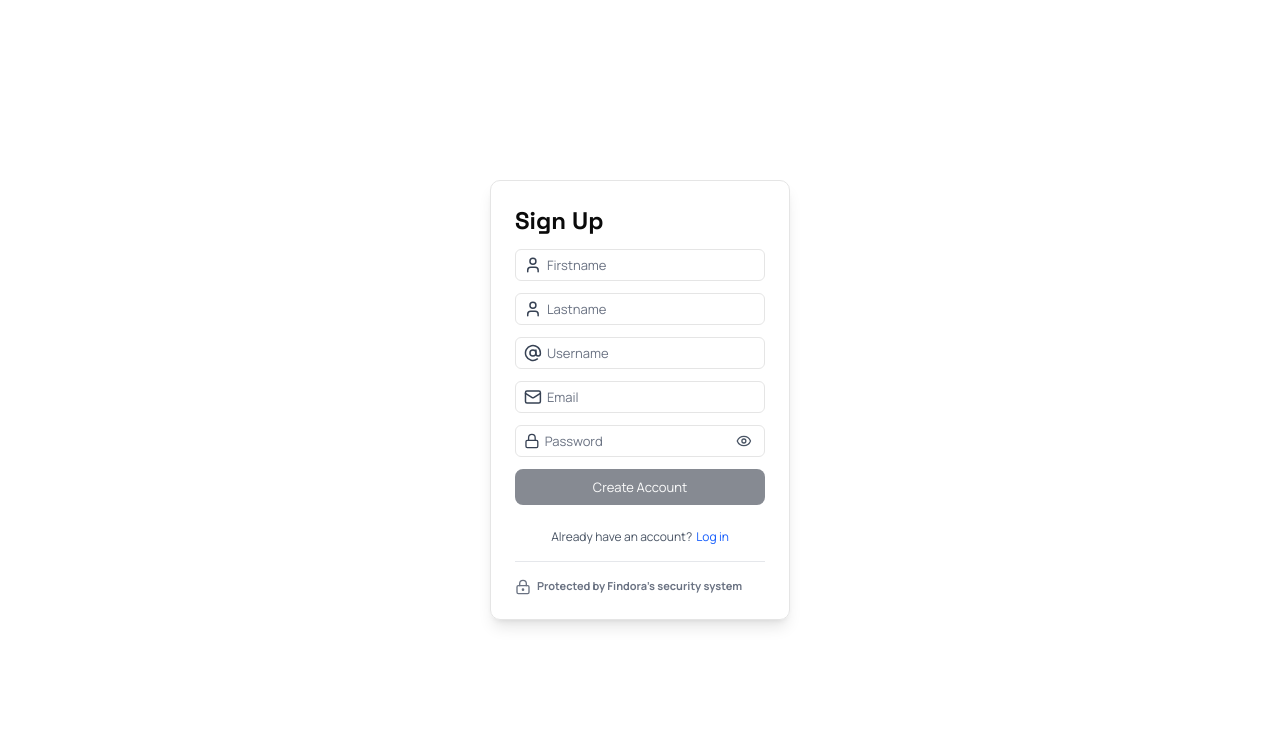
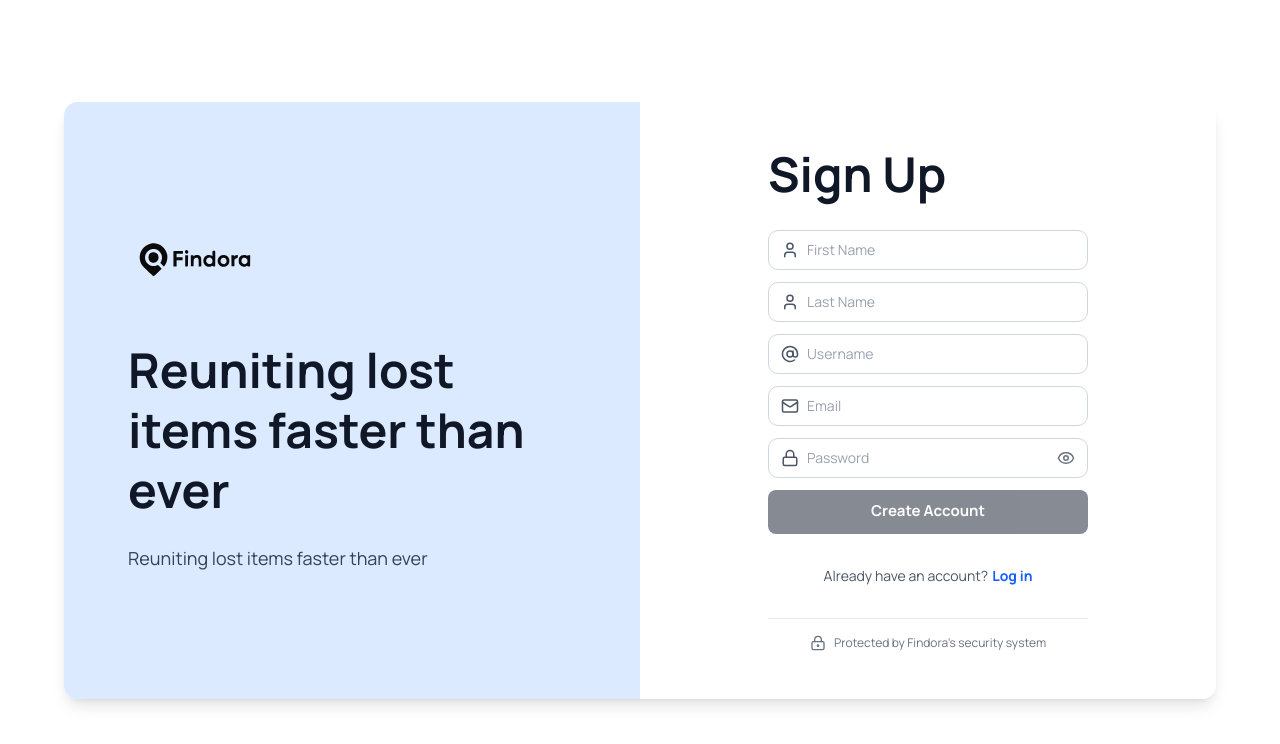
Before and after one commit to Searcher06/Findora, a React (Vite) app in the folder client/: page /signup in a window 1280 px wide. Shown: the top 744 px of the page. Built offline with nearby package versions, Linux system fonts and the light colour scheme.

Commit message:
Enhance SignUp page layout and responsiveness: update styles, add logo, and improve form structure

```diff
--- a/client/src/features/authentication/components/InputField.jsx
+++ b/client/src/features/authentication/components/InputField.jsx
@@ -1,15 +1,17 @@
 import * as Link from "lucide-react";
 import { useState } from "react";
 import { EyeOff, Eye } from "lucide-react";
+
 const InputField = ({ icon, type, placeholder, value, onChange, disabled }) => {
   const [show, setShow] = useState(false);
   const LucideIcon = Link[icon];
+
   return (
-    <div className="w-full h-8 border rounded-sm flex items-center">
-      <LucideIcon size={20} className={"ml-2 text-gray-700"} />
+    <div className="w-full h-9 sm:h-10 border border-gray-300 rounded-lg flex items-center px-3 focus-within:border-blue-500 focus-within:ring-1 focus-within:ring-blue-500 transition-all">
+      <LucideIcon size={18} className={"text-gray-600 flex-shrink-0"} />
       <input
         type={`${type == "password" && show == true ? "text" : type}`}
-        className="w-full h-full outline-0 pl-[5px] placeholder-gray-500"
+        className="w-full h-full outline-0 ml-2 text-sm placeholder-gray-400 bg-transparent"
         placeholder={`${placeholder}`}
         value={value}
         onChange={onChange}
@@ -17,14 +19,14 @@ const InputField = ({ icon, type, placeholder, value, onChange, disabled }) => {
       />
       {type == "password" && show == false ? (
         <Eye
-          size={20}
-          className="mr-3 cursor-pointer text-gray-600"
+          size={18}
+          className="ml-2 cursor-pointer text-gray-500 flex-shrink-0 hover:text-gray-700 transition-colors"
           onClick={() => setShow((prev) => !prev)}
         />
       ) : type == "password" && show == true ? (
         <EyeOff
-          size={20}
-          className="mr-3 cursor-pointer text-gray-700"
+          size={18}
+          className="ml-2 cursor-pointer text-gray-600 flex-shrink-0 hover:text-gray-800 transition-colors"
           onClick={() => setShow((prev) => !prev)}
         />
       ) : null}
--- a/client/src/features/authentication/components/InputFieldsContainer.jsx
+++ b/client/src/features/authentication/components/InputFieldsContainer.jsx
@@ -1,6 +1,8 @@
 const InputFieldsContainer = ({ children }) => {
   return (
-    <div className="text-[13px] font-sans flex flex-col gap-3">{children}</div>
+    <div className="text-[13px] font-sans flex flex-col gap-3 w-full">
+      {children}
+    </div>
   );
 };
 
--- a/client/src/features/authentication/pages/SignUp.jsx
+++ b/client/src/features/authentication/pages/SignUp.jsx
@@ -9,6 +9,7 @@ import { validateEmail } from "@/utils/validateEmail";
 import { textValidator } from "@/utils/textValidator";
 import { Spinner } from "@/components/ui/spinner";
 import { useAuthStore } from "@/store/useAuthStore";
+import { Logo } from "../../../components/logo";
 
 export const SignUpPage = () => {
   const navigate = useNavigate();
@@ -94,25 +95,33 @@ export const SignUpPage = () => {
       });
     }
   };
+
   return (
-    <div className="min-h-screen w-full flex justify-center items-center">
-      <div className="flex border w-75 shadow-lg rounded-lg">
-        <div id="left" className="hidden">
-          Left
+    <div className="min-h-screen w-full bg-white flex justify-center items-center py-8 sm:py-12">
+      {/* Mobile & Tablet Layout (< lg) */}
+      <div className="lg:hidden w-full max-w-xs sm:max-w-sm px-4 sm:px-6">
+        {/* Logo */}
+        <div className="mb-8">
+          <Logo className="h-26 w-auto" />
         </div>
-        <div id="right" className="w-full">
+
+        {/* Title */}
+        <h1 className="text-3xl sm:text-4xl font-bold text-gray-900 mb-8">
+          Sign Up
+        </h1>
+
+        {/* Form */}
         <form
-            className="w-full p-6"
+          className="w-full"
           onSubmit={(e) => {
             e.preventDefault();
           }}
         >
-            <h1 className="font-bold text-2xl font-display mb-3">Sign Up</h1>
           <InputFieldsContainer>
             <InputField
               icon={"UserIcon"}
               type={"text"}
-                placeholder={"Firstname"}
+              placeholder={"First Name"}
               value={formData.firstName}
               change={"firstName"}
               setFormData={setFormData}
@@ -127,7 +136,7 @@ export const SignUpPage = () => {
             <InputField
               icon={"UserIcon"}
               type={"text"}
-                placeholder={"Lastname"}
+              placeholder={"Last Name"}
               value={formData.lastName}
               change={"lastName"}
               setFormData={setFormData}
@@ -186,7 +195,7 @@ export const SignUpPage = () => {
             />
 
             <Button
-                className={`text-[13px] active:scale-95 active:bg-black/90 ${disabledStyle}`}
+              className={`w-full h-10 sm:h-11 text-sm sm:text-[15px] font-semibold active:scale-95 transition-transform ${disabledStyle}`}
               disabled={
                 !formData.firstName ||
                 !formData.lastName ||
@@ -202,15 +211,166 @@ export const SignUpPage = () => {
             </Button>
           </InputFieldsContainer>
 
-            <p className="mt-6 text-gray-600 font-sans text-xs w-full flex justify-center">
+          <p className="mt-6 text-gray-600 font-sans text-xs sm:text-sm w-full flex justify-center gap-1">
             Already have an account?
-              <Link className="text-blue-600 pl-1 cursor-pointer" to={"/login"}>
+            <Link
+              className="text-blue-600 font-semibold cursor-pointer hover:underline"
+              to={"/login"}
+            >
               Log in
             </Link>
           </p>
 
-            <hr className="h-px bg-gray-200 border-0 flex-1 mt-4" />
-            <p className="font-semibold text-gray-500 text-[11px] font-sans flex items-center gap-1.5 mt-4">
+          <hr className="h-[1px] bg-gray-200 border-0 mt-6 mb-4" />
+          <p className="font-medium text-gray-500 text-xs font-sans flex items-center justify-center gap-2">
+            <LockKeyholeIcon size={16} /> Protected by Findora's security system
+          </p>
+        </form>
+      </div>
+
+      {/* Desktop Layout (≥ lg) - Centered Container with 50/50 Split */}
+      <div className="hidden lg:flex w-full max-w-6xl h-auto mx-auto rounded-xl overflow-hidden shadow-lg">
+        {/* Left Side - Branding & Message */}
+        <div className="flex-1 bg-blue-100 flex flex-col justify-center items-center p-8 xl:p-12">
+          <div className="max-w-md w-full">
+            {/* Logo */}
+            <div className="mb-12">
+              <Logo className="h-16 w-auto -ml-5" />
+            </div>
+
+            {/* Tagline */}
+            <div>
+              <h2 className="text-4xl xl:text-5xl font-bold text-gray-900 mb-6 leading-tight">
+                Reuniting lost items faster than ever
+              </h2>
+              <p className="text-base xl:text-lg text-gray-700">
+                Reuniting lost items faster than ever
+              </p>
+            </div>
+          </div>
+        </div>
+
+        {/* Right Side - Form */}
+        <div className="flex-1 bg-white flex flex-col justify-center items-center p-8 xl:p-12">
+          <div className="w-full max-w-xs">
+            {/* Title */}
+            <h1 className="text-4xl xl:text-5xl font-bold text-gray-900 mb-8">
+              Sign Up
+            </h1>
+
+            {/* Form */}
+            <form
+              className="w-full"
+              onSubmit={(e) => {
+                e.preventDefault();
+              }}
+            >
+              <InputFieldsContainer>
+                <InputField
+                  icon={"UserIcon"}
+                  type={"text"}
+                  placeholder={"First Name"}
+                  value={formData.firstName}
+                  change={"firstName"}
+                  setFormData={setFormData}
+                  onChange={(e) => {
+                    setFormData((prevState) => ({
+                      ...prevState,
+                      firstName: e.target.value,
+                    }));
+                  }}
+                  disabled={isSigningUp ? true : false}
+                />
+                <InputField
+                  icon={"UserIcon"}
+                  type={"text"}
+                  placeholder={"Last Name"}
+                  value={formData.lastName}
+                  change={"lastName"}
+                  setFormData={setFormData}
+                  onChange={(e) => {
+                    setFormData((prevState) => ({
+                      ...prevState,
+                      lastName: e.target.value,
+                    }));
+                  }}
+                  disabled={isSigningUp ? true : false}
+                />
+                <InputField
+                  icon={"AtSignIcon"}
+                  type={"text"}
+                  placeholder={"Username"}
+                  change={"username"}
+                  value={formData.username}
+                  setFormData={setFormData}
+                  onChange={(e) => {
+                    setFormData((prevState) => ({
+                      ...prevState,
+                      username: e.target.value,
+                    }));
+                  }}
+                  disabled={isSigningUp ? true : false}
+                />
+                <InputField
+                  icon={"Mail"}
+                  type={"email"}
+                  placeholder={"Email"}
+                  value={formData.email}
+                  change={"email"}
+                  setFormData={setFormData}
+                  onChange={(e) => {
+                    setFormData((prevState) => ({
+                      ...prevState,
+                      email: e.target.value,
+                    }));
+                  }}
+                  disabled={isSigningUp ? true : false}
+                />
+                <InputField
+                  icon={"Lock"}
+                  type={"password"}
+                  placeholder={"Password"}
+                  value={formData.password}
+                  change={"password"}
+                  setFormData={setFormData}
+                  onChange={(e) => {
+                    setFormData((prevState) => ({
+                      ...prevState,
+                      password: e.target.value,
+                    }));
+                  }}
+                  disabled={isSigningUp ? true : false}
+                />
+
+                <Button
+                  className={`w-full h-11 text-[15px] font-semibold active:scale-95 transition-transform ${disabledStyle}`}
+                  disabled={
+                    !formData.firstName ||
+                    !formData.lastName ||
+                    !formData.password ||
+                    !formData.email ||
+                    !formData.username ||
+                    isSigningUp
+                  }
+                  onClick={handleSignUp}
+                >
+                  {isSigningUp ? <Spinner /> : null}
+                  {isSigningUp ? "Creating your account" : "Create Account"}
+                </Button>
+              </InputFieldsContainer>
+
+              <p className="mt-8 text-gray-600 font-sans text-sm w-full flex justify-center gap-1">
+                Already have an account?
+                <Link
+                  className="text-blue-600 font-semibold cursor-pointer hover:underline"
+                  to={"/login"}
+                >
+                  Log in
+                </Link>
+              </p>
+
+              <hr className="h-px bg-gray-200 border-0 mt-8 mb-4" />
+              <p className="font-medium text-gray-500 text-xs font-sans flex items-center justify-center gap-2">
                 <LockKeyholeIcon size={16} /> Protected by Findora's security
                 system
               </p>
@@ -218,5 +378,6 @@ export const SignUpPage = () => {
           </div>
         </div>
       </div>
+    </div>
   );
 };
```
Lines whose indentation alone changed are shown as unchanged.
